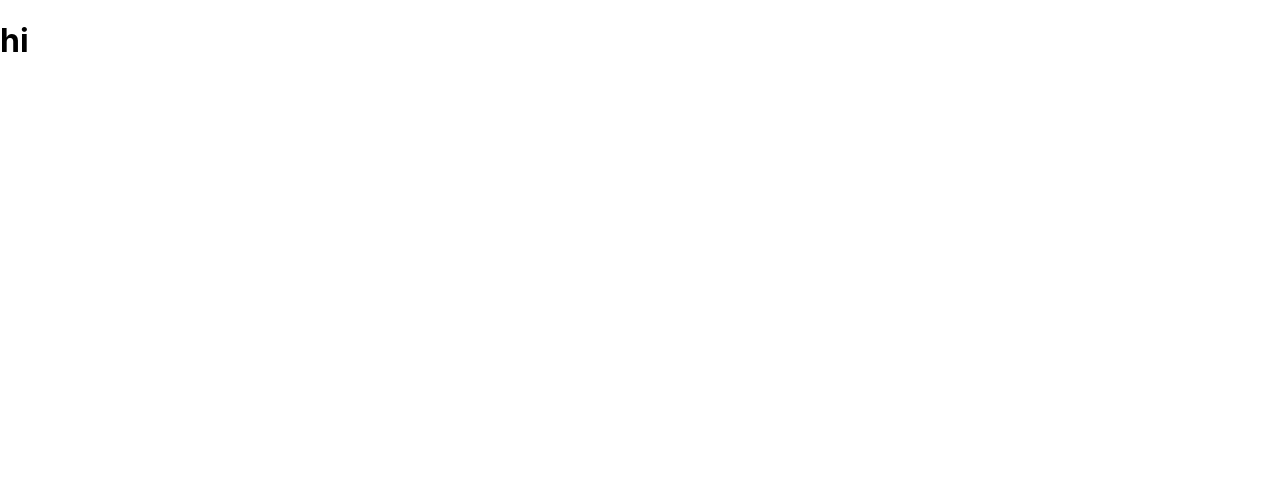
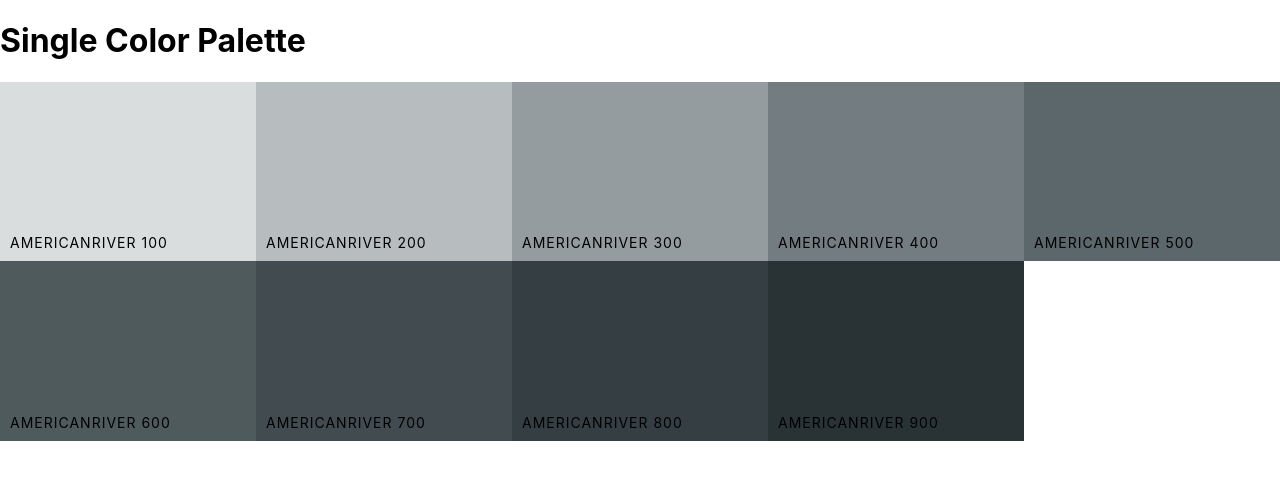
Before and after one commit to heangly/ReactJS, a React (Create React App) app in the folder react-color-project/: page /palette/flat-ui-colors-american/americanriver in a window 1280 px wide. Shown: the top 480 px of the page. Built offline with nearby package versions, Linux system fonts and the light colour scheme.

Commit message:
display color in singleColorPalette

```diff
--- a/react-color-project/src/App.js
+++ b/react-color-project/src/App.js
@@ -17,11 +17,28 @@ class App extends Component{
   render(){
     return(
       <Switch>
+
+        <Route
+          exact
+          path='/palette/:paletteId/:colorId'
+          render={routeProps => (
+            <SingleColorPalette
+              colorId= {routeProps.match.params.colorId}
+              palette={generatePalette(
+                this.findPalette(routeProps.match.params.paletteId)
+              )}
+            />
+          )}
+        />
+
         <Route
           exact
           path='/'
-          render={(routeProps) => <PaletteList palettes={seedColors} {...routeProps} />}
+          render={(routeProps) => (
+            <PaletteList palettes={seedColors} {...routeProps} />
+          )}
         />
+
         <Route
           exact
           path='/palette/:id'
@@ -33,12 +50,9 @@ class App extends Component{
             />
           )}
         />
-        <Route
-          exact
-          path='/palette/:paletteId/:colorId'
-          render={()=> <SingleColorPalette />}
 
-        />
+
+
       </Switch>
     )
   }
--- a/react-color-project/src/ColorBox.js
+++ b/react-color-project/src/ColorBox.js
@@ -18,7 +18,7 @@ class ColorBox extends Component{
 
 
   render(){
-    const {name, background, moreUrl} = this.props;
+    const {name, background, moreUrl, showLink} = this.props;
     const {copied} = this.state;
     return(
       <CopyToClipboard text={background} onCopy={this.changeCopyState}>
@@ -34,12 +34,12 @@ class ColorBox extends Component{
             </div>
             <button className='copy-button'>Copy</button>
           </div>
-          <Link
-              to={moreUrl}
-              onClick={e => e.stopPropagation()}
-          >
-            <span className='see-more'>More</span>
-          </Link>
+          {showLink && (
+            <Link to={moreUrl} onClick={e => e.stopPropagation()}>
+              <span className='see-more'>More</span>
+            </Link>
+          )}
+
         </div>
       </CopyToClipboard>
     )
--- a/react-color-project/src/Palette.js
+++ b/react-color-project/src/Palette.js
@@ -28,6 +28,7 @@ class Palette extends Component{
         name={color.name}
         key={color.id}
         moreUrl={`/palette/${id}/${color.id}`}
+        showLink
       />
     ));
 
@@ -39,7 +40,7 @@ class Palette extends Component{
         </div>
         <footer className="Palette-footer">
           {paletteName}
-    <span className="emoji">{emoji}</span>
+           <span className="emoji">{emoji}</span>
         </footer>
       </div>
     )
--- a/react-color-project/src/SingleColorPalette.js
+++ b/react-color-project/src/SingleColorPalette.js
@@ -1,10 +1,40 @@
 import React, {Component} from 'react';
+import ColorBox from './ColorBox';
 
 class SingleColorPalette extends Component{
+  constructor(props){
+    super(props);
+    this._shades = this.gatherShades(this.props.palette, this.props.colorId);
+  }
+
+  gatherShades(palette, colorToFilterBy){
+    let shades = [];
+    let allColors = palette.colors;
+    for (let key in allColors){
+      shades = shades.concat(
+        allColors[key].filter(color => color.id === colorToFilterBy)
+      )
+    }
+
+    return shades.slice(1);
+  }
+
+
   render(){
+    const ColorBoxes = this._shades.map(color => (
+      <ColorBox
+        key={color.id}
+        name={color.name}
+        background={color.hex}
+        showLink={false}
+      />
+    ));
     return(
-      <div>
-        <h1>hi</h1>
+      <div className='Palette'>
+        <h1>Single Color Palette</h1>
+        <div className="Palette-colors">
+          {ColorBoxes}
+        </div>
       </div>
     )
   }
```
